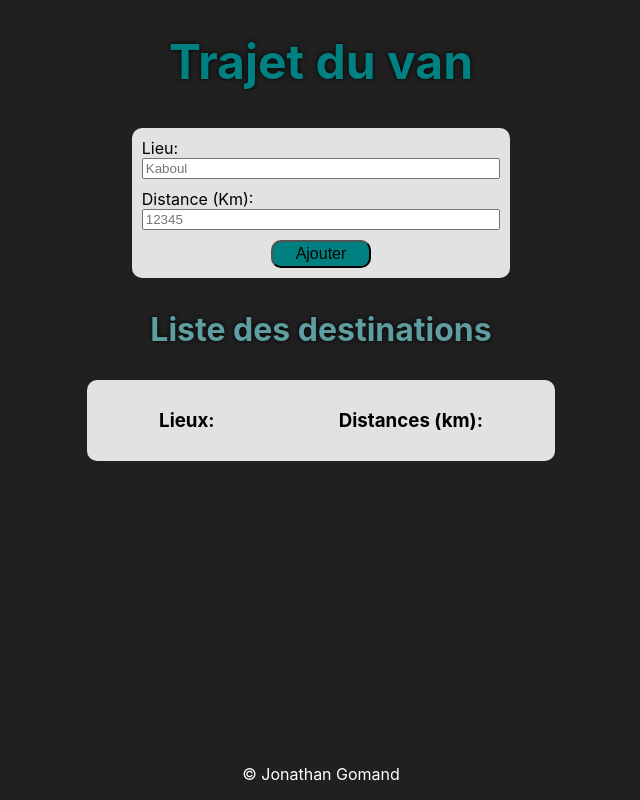
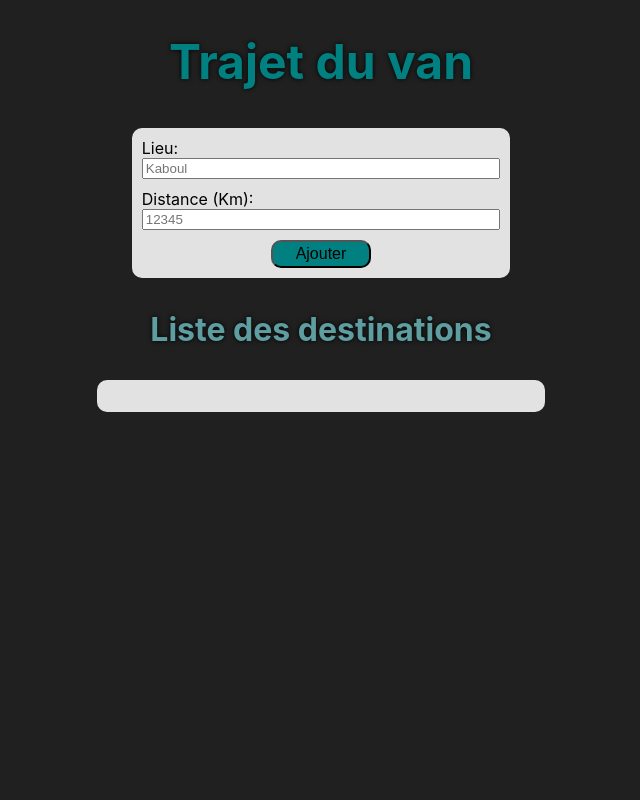
Before and after one commit to Waryen/trajet-vacances, a React (Create React App) app: page / in a window 1280 px wide. Shown: the whole page, without its empty margins (319-959 px from the left). Built offline with nearby package versions, Linux system fonts and the light colour scheme.

Commit message:
Tout ok, bug sync du state et ajout d'un total

```diff
--- a/src/App.css
+++ b/src/App.css
@@ -19,15 +19,3 @@
   font-size: 2em;
   text-shadow: 0px 0px 5px #000000;
 }
-
-.App .list {
-  display: flex;
-  flex-direction: row;
-  justify-content: space-around;
-}
-
-.App .copyrights {
-  color: #ffffff;
-  position: absolute;
-  bottom: 0vh;
-}
--- a/src/App.js
+++ b/src/App.js
@@ -6,44 +6,53 @@ import './App.css'
 class App extends React.Component {
   constructor(props) {
     super(props)
-    this.state = { places: [], distances: [] }
+    this.state = {
+      lieu: {
+        name: '',
+        km: 0
+      },
+      tab: []
+    }
   }
 
   // Chargement du state enregistré dans localstorage
 
   componentDidMount() {
-    const state = localStorage.getItem('destinations')
+    const state = localStorage.getItem('lieux')
     if (state) {
-      this.setState(JSON.parse(state))
+      this.setState({tab: JSON.parse(state)})
     }
+    console.log(this.state.tab)
   }
 
-  // Gestion de l'input place
+  // Gestion des changements des inputs du formulaire
 
-  handleChangePlace = (e) => {
-    const newItem = e.target.value
-    this.setState({ places: [...this.state.places, newItem] })
+  handleChange = (e) => {
+    const { name, value } = e.target;
+
+    this.setState(prevState => ({
+      lieu: { ...prevState.lieu, [name]: value }
+    }))
   }
 
-  // Gestion de l'input distance
-
-  handleChangeDistance = (e) => {
-    const newItem = e.target.value
-    this.setState({ distances: [...this.state.distances, newItem] })
-  }
-
-  // Gestion de l'envoie du formulaire
+  // Gestion de l'envoi du formulaire
 
   handleSubmit = (e) => {
-    //e.preventDefault()
+    e.preventDefault();
+
+    this.setState(prevState => ({
+      tab: [...prevState.tab, prevState.lieu],
+      lieu: { name: "", km: 0 }
+    }))
+
     this.saveLocal()
-    console.log(this.state)
+    console.log(this.state.tab)
   }
 
   // Sauvegarde du state dans localstorage
 
   saveLocal = () => {
-    localStorage.setItem('destinations', JSON.stringify(this.state))
+    localStorage.setItem('lieux', JSON.stringify(this.state.tab))
   }
 
   render() {
@@ -54,28 +63,12 @@ class App extends React.Component {
       <div className='App'>
         <h1>Trajet du van</h1>
         <Form
-          handleChangePlace = {this.handleChangePlace}
-          handleChangeDistance = {this.handleChangeDistance}
+          handleChange = {this.handleChange}
           handleSubmit = {this.handleSubmit}
+          lieu = {this.state.lieu}
         />
         <h2>Liste des destinations</h2>
-        <div className='list'>
-          <div className='list-element'>
-            <h3>Lieux:</h3>
-            <ul>
-              {this.state.places.map((value, index) => <li key={index}> {value} </li> )}
-            </ul>
-          </div>
-          <div className='list-element'>
-            <h3>Distances (km):</h3>
-            <ul>
-              {this.state.distances.map((value, index) => <li key={index}> {value} </li> )}
-            </ul>
-          </div>
-        </div>
-        <div className='copyrights'>
-          <p>© Jonathan Gomand</p>
-        </div>
+        <List props = {this.state.tab} />
       </div>
     )
   }
--- a/src/components/formulaire/form.component.jsx
+++ b/src/components/formulaire/form.component.jsx
@@ -1,25 +1,26 @@
 import React from 'react'
 import './form.styles.css'
 
-export const Form = ({handleChangePlace, handleChangeDistance, handleSubmit}) => (
-
-    // Formulaire recevant des méthodes de App.js en props dans le but d'injecter des données dans le state
-
-    <form onSubmit={handleSubmit}>
+export const Form = ({handleChange, handleSubmit, lieu}) => {
+    return (
+        <form>
             <label>Lieu: </label>
             <input
                 type='text'
-            id='place'
+                name='name'
                 placeholder='Kaboul'
-            onChange={handleChangePlace}
+                //value={lieu.name}
+                onChange={handleChange}
             />
             <label>Distance (Km): </label>
             <input
                 type='number'
-            id='distance'
+                name='km'
                 placeholder='12345'
-            onChange={handleChangeDistance}
+                //value={lieu.km}
+                onChange={handleChange}
             />
-        <button type='submit' id='send'>Ajouter</button>
+            <button type='submit' id='send' onClick={handleSubmit}>Ajouter</button>
         </form>
     )
+}
--- a/src/components/liste/list.component.jsx
+++ b/src/components/liste/list.component.jsx
@@ -1,16 +1,20 @@
 import React from 'react'
 import './list.styles.css'
 
-export const List = (props) => {
-    const data = props
-
+export const List = ({props}) => {
+    const tab = props
     return (
         <div className='list'>
-            <ul>
-                {data.places.map((value, index) => <li key={index}> {value} </li> )}
-                -
-                {data.distances.map((value, index) => <li key={index}> {value} </li> )}
-            </ul>
+          <ul>
+            {tab.map((tab, index) => (
+              <li key={index}>
+                <ul className='tab'>
+                  <li className='tab-lieu'>Lieu: {tab.name}</li>
+                  <li className='tab-distance'>Distance (km): {tab.km}</li>
+                </ul>
+              </li>
+            ))}
+          </ul>
         </div>
     )
 }
--- a/src/components/liste/list.styles.css
+++ b/src/components/liste/list.styles.css
@@ -1,8 +1,22 @@
-div.list {
+.list {
     display: flex;
     background-color: rgb(226, 226, 226);
     border-radius: 10px;
     width: 50%;
-    padding: 10px;
     margin: 5px;
 }
+
+.list {
+    display: flex;
+    flex-direction: row;
+    justify-content: space-around;
+  }
+
+.list > ul {
+    list-style-type: square;
+  }
+
+.list ul.tab {
+    margin: 5px;
+    list-style-type: none;
+}
```
Lines whose indentation alone changed are shown as unchanged.
